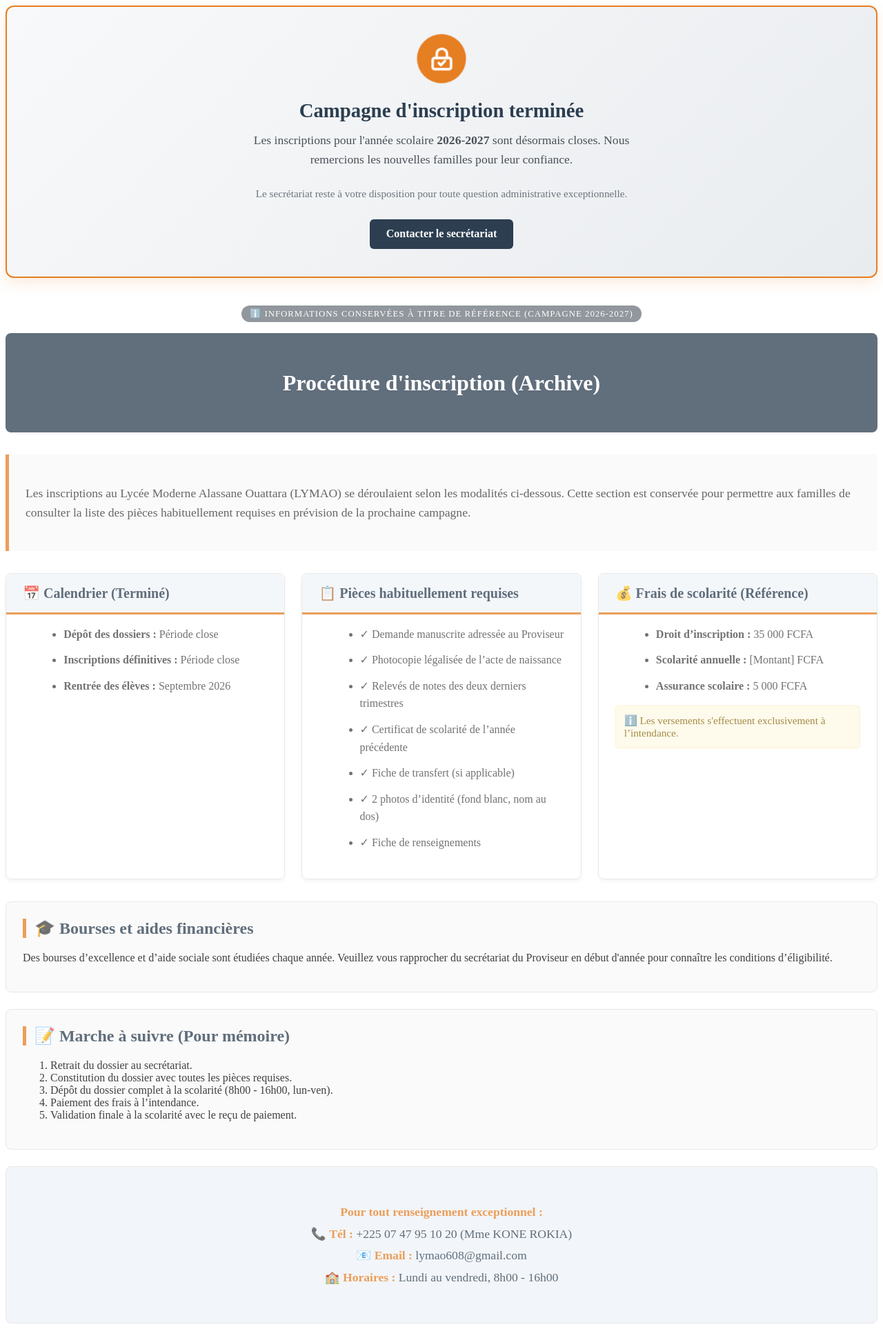
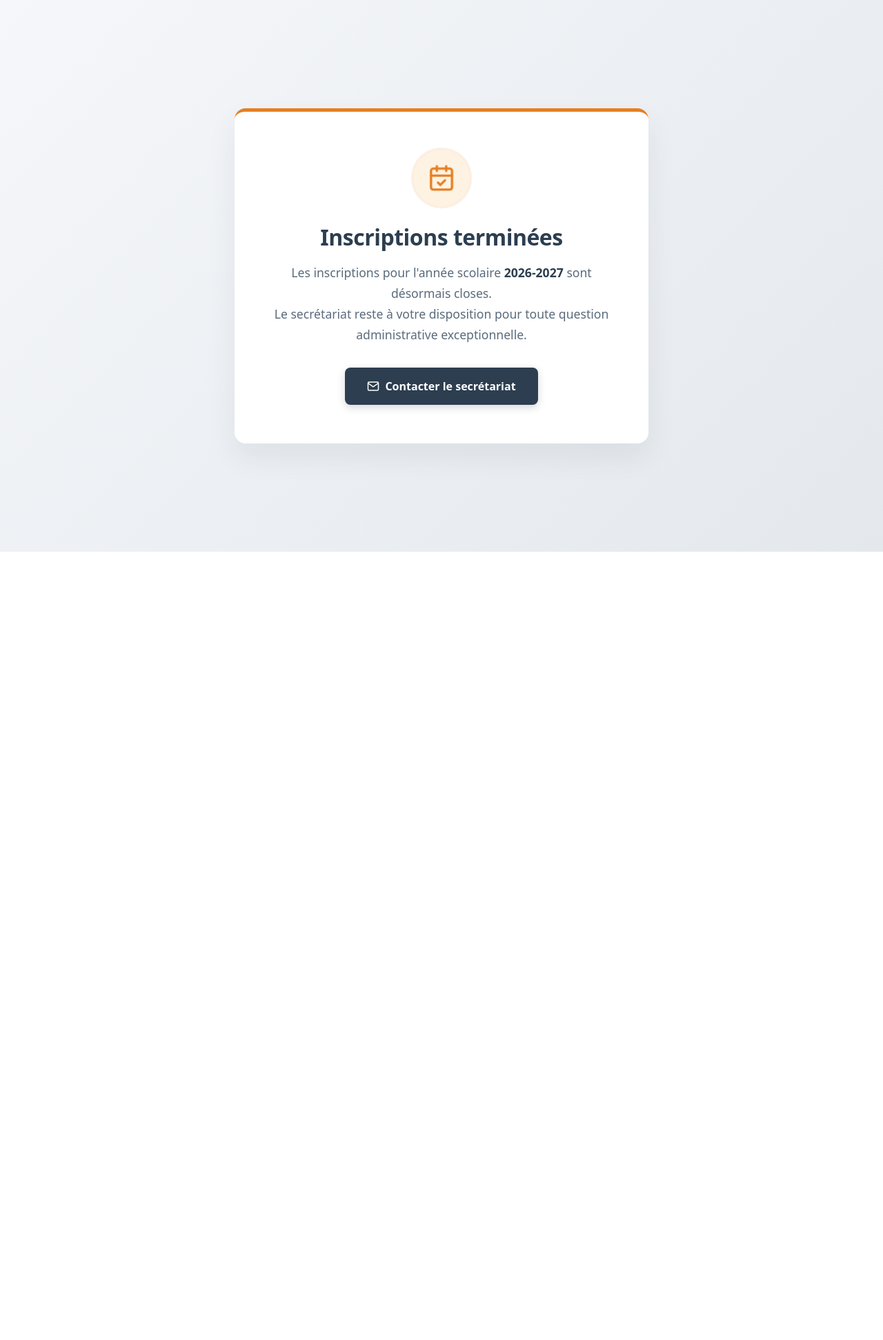
Before and after one commit to ouedraogojeanpascal272-droid/lymaosite, a Django app: page /inscriptions/ in a window 1280 px wide. Shown: the whole page at 69% size. After the commit the page ends 800 px from the top, so only its background shows below. Run offline with Django 5.2, Linux system fonts and the light colour scheme.

Commit message:
Update inscriptions page for closed registrations
Updated the title and modified the structure and styles of the inscriptions page to reflect that registrations are closed. Enhanced the visual elements and adjusted the layout for better presentation.

```diff
--- a/templates/core/inscriptions.html
+++ b/templates/core/inscriptions.html
@@ -3,280 +3,170 @@
 <head>
     <meta charset="UTF-8">
     <meta name="viewport" content="width=device-width, initial-scale=1.0">
-    <title>Inscriptions – LYMAO (Lycée Moderne Alassane Ouattara)</title>
+    <title>Inscriptions terminées – LYMAO</title>
     <style>
-        /* --- NOUVEAU : Styles pour la bannière "Inscriptions Closes" --- */
-        @keyframes fadeInDown {
-            from { opacity: 0; transform: translateY(-20px); }
-            to { opacity: 1; transform: translateY(0); }
-        }
-        @keyframes subtlePulse {
-            0% { transform: scale(1); }
-            50% { transform: scale(1.05); }
-            100% { transform: scale(1); }
+        /* Reset et base pour un rendu parfait */
+        * {
+            margin: 0;
+            padding: 0;
+            box-sizing: border-box;
         }
 
-        .inscription-closed-banner {
-            background: linear-gradient(135deg, #f8f9fa 0%, #e9ecef 100%);
-            border: 2px solid #e67e22;
-            border-radius: 12px;
-            padding: 2.5rem 2rem;
-            text-align: center;
-            margin-bottom: 2.5rem;
-            animation: fadeInDown 0.8s ease-out;
-            box-shadow: 0 8px 20px rgba(230, 126, 34, 0.15);
+        body {
+            font-family: system-ui, -apple-system, "Segoe UI", Roboto, "Helvetica Neue", Arial, sans-serif;
+            background: linear-gradient(135deg, #f5f7fa 0%, #e4e8ec 100%);
+            color: #2c3e50;
+            min-height: 100vh;
+            display: flex;
+            align-items: center;
+            justify-content: center;
+            padding: 2rem;
         }
 
-        .closed-icon {
-            width: 70px;
-            height: 70px;
-            background: #e67e22;
-            color: white;
+        /* Conteneur principal centré */
+        .closed-container {
+            background: #ffffff;
+            max-width: 600px;
+            width: 100%;
+            padding: 3.5rem 2.5rem;
+            border-radius: 16px;
+            text-align: center;
+            box-shadow: 0 20px 40px rgba(44, 62, 80, 0.08);
+            border-top: 5px solid #e67e22;
+            animation: fadeInUp 0.8s cubic-bezier(0.22, 1, 0.36, 1) forwards;
+            opacity: 0;
+            transform: translateY(20px);
+        }
+
+        /* Animation d'apparition fluide */
+        @keyframes fadeInUp {
+            to {
+                opacity: 1;
+                transform: translateY(0);
+            }
+        }
+
+        /* Icône animée */
+        .icon-wrapper {
+            width: 80px;
+            height: 80px;
+            background: #fef3e2;
             border-radius: 50%;
             display: flex;
             align-items: center;
             justify-content: center;
             margin: 0 auto 1.5rem auto;
-            animation: subtlePulse 3s infinite ease-in-out;
+            animation: pulse 3s infinite ease-in-out;
         }
 
-        .closed-icon svg {
-            width: 35px;
-            height: 35px;
+        @keyframes pulse {
+            0%, 100% { transform: scale(1); box-shadow: 0 0 0 0 rgba(230, 126, 34, 0.2); }
+            50% { transform: scale(1.05); box-shadow: 0 0 0 10px rgba(230, 126, 34, 0); }
+        }
+
+        .icon-wrapper svg {
+            width: 40px;
+            height: 40px;
+            stroke: #e67e22;
+            stroke-width: 2;
             fill: none;
-            stroke: white;
-            stroke-width: 2.5;
             stroke-linecap: round;
             stroke-linejoin: round;
         }
 
-        .inscription-closed-banner h2 {
+        /* Typographie */
+        .closed-container h1 {
+            font-size: 2rem;
+            font-weight: 800;
             color: #2c3e50;
-            font-size: 1.8rem;
-            margin-bottom: 0.75rem;
-            font-weight: 700;
+            margin-bottom: 1rem;
+            letter-spacing: -0.5px;
         }
 
-        .inscription-closed-banner p {
-            color: #495057;
+        .closed-container p {
             font-size: 1.1rem;
-            line-height: 1.6;
-            max-width: 600px;
-            margin: 0 auto 1.5rem auto;
+            line-height: 1.7;
+            color: #5a6b7c;
+            margin-bottom: 2rem;
         }
 
-        .btn-contact-closed {
-            display: inline-block;
-            background: #2c3e50;
-            color: white;
-            padding: 0.8rem 1.5rem;
-            border-radius: 6px;
-            text-decoration: none;
+        .closed-container p strong {
+            color: #2c3e50;
             font-weight: 600;
-            transition: background 0.3s ease;
         }
 
-        .btn-contact-closed:hover {
-            background: #e67e22;
+        /* Bouton d'action */
+        .btn-contact {
+            display: inline-flex;
+            align-items: center;
+            gap: 0.5rem;
+            background: #2c3e50;
+            color: #ffffff;
+            text-decoration: none;
+            padding: 1rem 2rem;
+            border-radius: 8px;
+            font-weight: 600;
+            font-size: 1rem;
+            transition: all 0.3s ease;
+            box-shadow: 0 4px 12px rgba(44, 62, 80, 0.2);
         }
 
-        /* --- NOUVEAU : Style pour l'ancien contenu (effet "Archivé") --- */
-        .archived-content {
-            opacity: 0.75; /* Rend le vieux contenu légèrement transparent */
-            transition: opacity 0.3s ease;
-            position: relative;
+        .btn-contact:hover {
+            background: #e67e22;
+            transform: translateY(-2px);
+            box-shadow: 0 8px 20px rgba(230, 126, 34, 0.3);
         }
 
-        .archived-content:hover {
-            opacity: 1; /* Devient normal au survol pour la lecture */
+        .btn-contact svg {
+            width: 18px;
+            height: 18px;
+            stroke: currentColor;
+            stroke-width: 2;
+            fill: none;
         }
 
-        .archive-badge {
-            display: inline-block;
-            background: #6c757d;
-            color: white;
-            font-size: 0.8rem;
-            padding: 0.25rem 0.75rem;
-            border-radius: 20px;
-            margin-bottom: 1rem;
-            text-transform: uppercase;
-            letter-spacing: 1px;
-        }
-
-        /* --- STYLES EXISTANTS (Conservés et légèrement nettoyés) --- */
-        .page-header {
-            background: #2c3e50;
-            color: white;
-            padding: 2rem 1rem;
-            text-align: center;
-            border-radius: 8px;
-            margin-bottom: 2rem;
-        }
-        .intro {
-            background: #f9f9f9;
-            padding: 1.5rem;
-            border-left: 5px solid #e67e22;
-            margin-bottom: 2rem;
-            font-size: 1.1rem;
-            line-height: 1.6;
-            color: #333;
-        }
-        .inscription-grid {
-            display: grid;
-            grid-template-columns: repeat(auto-fit, minmax(300px, 1fr));
-            gap: 1.5rem;
-            margin-bottom: 2rem;
-        }
-        .card {
-            background: #fff;
-            border: 1px solid #e0e0e0;
-            border-radius: 8px;
-            padding: 1.5rem;
-            box-shadow: 0 4px 6px rgba(0,0,0,0.05);
-        }
-        .card h2 {
-            background: #f0f4f8;
-            margin: -1.5rem -1.5rem 1rem -1.5rem;
-            padding: 1rem 1.5rem;
-            border-bottom: 3px solid #e67e22;
-            border-radius: 8px 8px 0 0;
-            font-size: 1.25rem;
-            color: #2c3e50;
-        }
-        .card ul, .card ol {
-            margin-left: 1.2rem;
-            line-height: 1.6;
-            color: #444;
-        }
-        .card li { margin-bottom: 0.75rem; }
-        .info {
-            font-size: 0.95rem;
-            background: #fef9e6;
-            color: #856404;
-            padding: 0.75rem;
-            border-radius: 4px;
-            margin-top: 1rem;
-            border: 1px solid #ffeeba;
-        }
-        .bourses, .demarche, .contact-inscription {
-            background: #f9f9f9;
-            padding: 1.5rem;
-            margin-bottom: 1.5rem;
-            border-radius: 8px;
-            border: 1px solid #e0e0e0;
-        }
-        .bourses h2, .demarche h2 {
-            color: #2c3e50;
-            border-left: 5px solid #e67e22;
-            padding-left: 0.75rem;
-            margin-top: 0;
-        }
-        .contact-inscription {
-            text-align: center;
-            background: #eef2f7;
-            padding: 2rem;
-            border-radius: 8px;
-            color: #2c3e50;
-            font-size: 1.1rem;
-            line-height: 1.8;
-        }
-        .contact-inscription strong { color: #e67e22; }
-
-        @media (max-width: 768px) {
-            .inscription-grid { grid-template-columns: 1fr; }
-            .inscription-closed-banner { padding: 1.5rem 1rem; }
-            .inscription-closed-banner h2 { font-size: 1.4rem; }
+        /* Responsive mobile */
+        @media (max-width: 480px) {
+            .closed-container {
+                padding: 2.5rem 1.5rem;
+            }
+            .closed-container h1 {
+                font-size: 1.6rem;
+            }
+            .closed-container p {
+                font-size: 1rem;
+            }
         }
     </style>
 </head>
 <body>
 
-    <!-- NOUVEAU : Bannière principale animée "Inscriptions Closes" -->
-    <section class="inscription-closed-banner">
-        <div class="closed-icon">
-            <!-- Icône SVG de cadenas/check intégrée (pas de dépendance externe) -->
+    <div class="closed-container">
+        <!-- Icône Calendrier + Check -->
+        <div class="icon-wrapper">
             <svg viewBox="0 0 24 24">
-                <rect x="3" y="11" width="18" height="11" rx="2" ry="2"></rect>
-                <path d="M7 11V7a5 5 0 0 1 10 0v4"></path>
-                <polyline points="9 16 11 18 15 14"></polyline> <!-- Petit check à l'intérieur -->
+                <rect x="3" y="4" width="18" height="18" rx="2" ry="2"></rect>
+                <line x1="16" y1="2" x2="16" y2="6"></line>
+                <line x1="8" y1="2" x2="8" y2="6"></line>
+                <line x1="3" y1="10" x2="21" y2="10"></line>
+                <polyline points="9 16 11 18 15 14"></polyline>
             </svg>
         </div>
-        <h2>Campagne d'inscription terminée</h2>
-        <p>Les inscriptions pour l'année scolaire <strong>2026-2027</strong> sont désormais closes. Nous remercions les nouvelles familles pour leur confiance.</p>
-        <p style="font-size: 0.95rem; color: #6c757d;">Le secrétariat reste à votre disposition pour toute question administrative exceptionnelle.</p>
-        <a href="/contact/" class="btn-contact-closed">Contacter le secrétariat</a>
-    </section>
 
-    <!-- ANCIEN CONTENU : Conservé mais marqué comme "Référence" -->
-    <div class="archived-content">
-        <div style="text-align: center;">
-            <span class="archive-badge">ℹ️ Informations conservées à titre de référence (Campagne 2026-2027)</span>
-        </div>
+        <h1>Inscriptions terminées</h1>
 
-        <div class="page-header">
-            <h1>Procédure d'inscription (Archive)</h1>
-        </div>
+        <p>
+            Les inscriptions pour l'année scolaire <strong>2026-2027</strong> sont désormais closes.<br>
+            Le secrétariat reste à votre disposition pour toute question administrative exceptionnelle.
+        </p>
 
-        <section class="intro">
-            <p>Les inscriptions au Lycée Moderne Alassane Ouattara (LYMAO) se déroulaient selon les modalités ci-dessous. Cette section est conservée pour permettre aux familles de consulter la liste des pièces habituellement requises en prévision de la prochaine campagne.</p>
-        </section>
-
-        <div class="inscription-grid">
-            <div class="card">
-                <h2>📅 Calendrier (Terminé)</h2>
-                <ul>
-                    <li><strong>Dépôt des dossiers :</strong> Période close</li>
-                    <li><strong>Inscriptions définitives :</strong> Période close</li>
-                    <li><strong>Rentrée des élèves :</strong> Septembre 2026</li>
-                </ul>
-            </div>
-
-            <div class="card">
-                <h2>📋 Pièces habituellement requises</h2>
-                <ul>
-                    <li>✓ Demande manuscrite adressée au Proviseur</li>
-                    <li>✓ Photocopie légalisée de l’acte de naissance</li>
-                    <li>✓ Relevés de notes des deux derniers trimestres</li>
-                    <li>✓ Certificat de scolarité de l’année précédente</li>
-                    <li>✓ Fiche de transfert (si applicable)</li>
-                    <li>✓ 2 photos d’identité (fond blanc, nom au dos)</li>
-                    <li>✓ Fiche de renseignements</li>
-                </ul>
-            </div>
-
-            <div class="card">
-                <h2>💰 Frais de scolarité (Référence)</h2>
-                <ul>
-                    <li><strong>Droit d’inscription :</strong> 35 000 FCFA</li>
-                    <li><strong>Scolarité annuelle :</strong> [Montant] FCFA</li>
-                    <li><strong>Assurance scolaire :</strong> 5 000 FCFA</li>
-                </ul>
-                <p class="info">ℹ️ Les versements s'effectuent exclusivement à l’intendance.</p>
-            </div>
-        </div>
-
-        <div class="bourses">
-            <h2>🎓 Bourses et aides financières</h2>
-            <p>Des bourses d’excellence et d’aide sociale sont étudiées chaque année. Veuillez vous rapprocher du secrétariat du Proviseur en début d'année pour connaître les conditions d’éligibilité.</p>
-        </div>
-
-        <div class="demarche">
-            <h2>📝 Marche à suivre (Pour mémoire)</h2>
-            <ol>
-                <li>Retrait du dossier au secrétariat.</li>
-                <li>Constitution du dossier avec toutes les pièces requises.</li>
-                <li>Dépôt du dossier complet à la scolarité (8h00 - 16h00, lun-ven).</li>
-                <li>Paiement des frais à l’intendance.</li>
-                <li>Validation finale à la scolarité avec le reçu de paiement.</li>
-            </ol>
-        </div>
-
-        <div class="contact-inscription">
-            <p><strong>Pour tout renseignement exceptionnel :</strong><br>
-            📞 <strong>Tél :</strong> +225 07 47 95 10 20 (Mme KONE ROKIA)<br>
-            📧 <strong>Email :</strong> lymao608@gmail.com<br>
-            🏫 <strong>Horaires :</strong> Lundi au vendredi, 8h00 - 16h00</p>
-        </div>
+        <a href="/contact/" class="btn-contact">
+            <svg viewBox="0 0 24 24">
+                <path d="M4 4h16c1.1 0 2 .9 2 2v12c0 1.1-.9 2-2 2H4c-1.1 0-2-.9-2-2V6c0-1.1.9-2 2-2z"></path>
+                <polyline points="22,6 12,13 2,6"></polyline>
+            </svg>
+            Contacter le secrétariat
+        </a>
     </div>
 
 </body>
```
